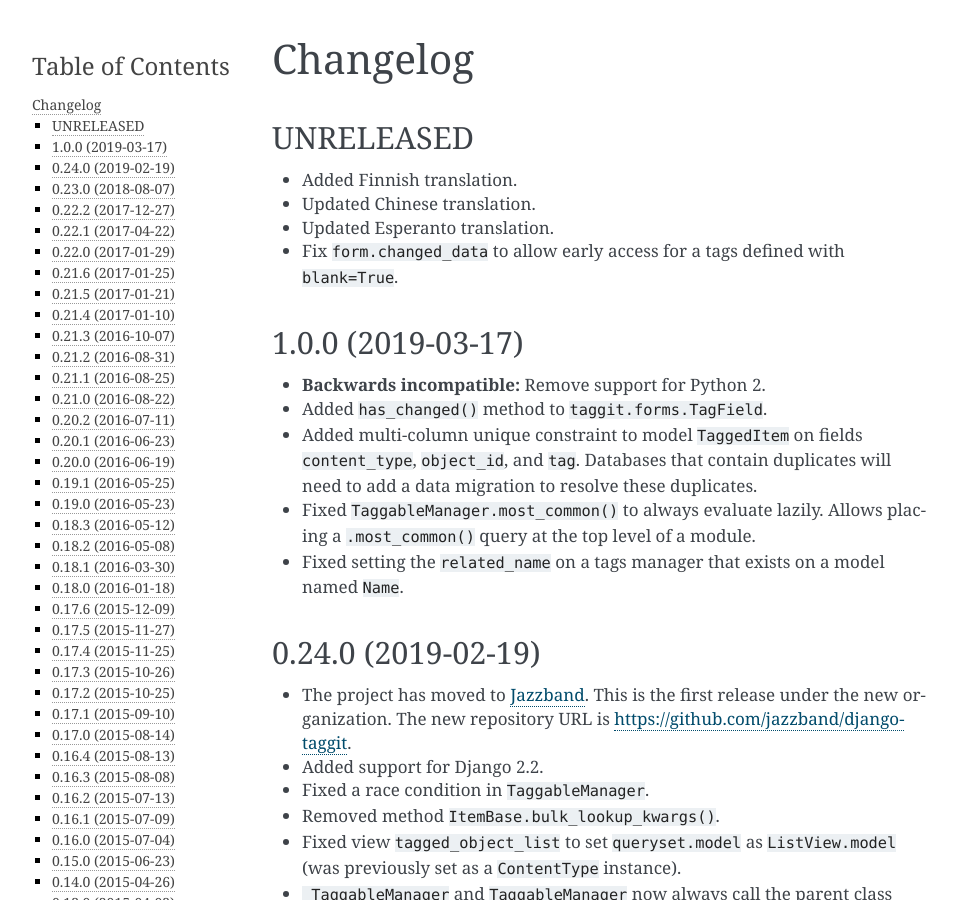
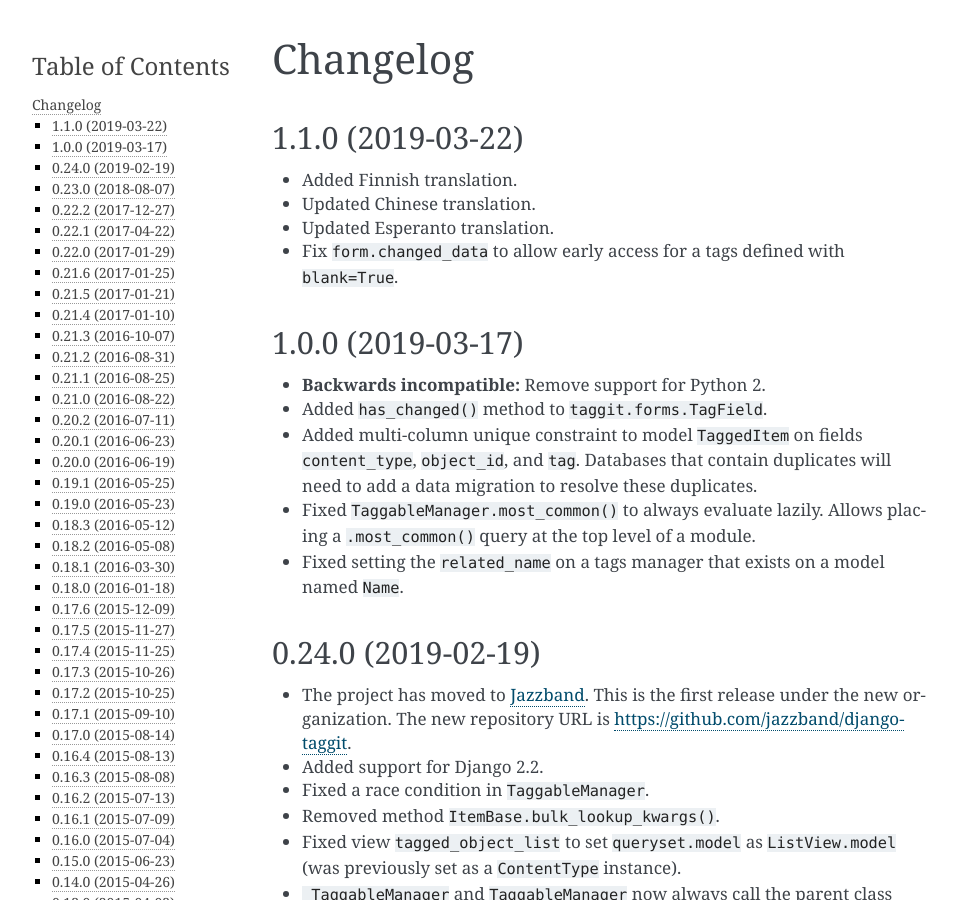
Before and after one commit to jazzband/django-taggit, a Sphinx documentation site: the page built from docs/changelog.rst, in a window 1280 px wide and 900 px high. Shown: the whole window, without its empty margins (148-1105 px from the left). Built offline with Sphinx 7.4.7, drawn with Linux system fonts in a browser that asks for light colours.

Commit message:
Prepare for the next release

```diff
--- a/CHANGELOG.rst
+++ b/CHANGELOG.rst
@@ -1,8 +1,8 @@
 Changelog
 =========
 
-UNRELEASED
-~~~~~~~~~~
+1.1.0 (2019-03-22)
+~~~~~~~~~~~~~~~~~~
 
 * Added Finnish translation.
 * Updated Chinese translation.
--- a/docs/conf.py
+++ b/docs/conf.py
@@ -6,9 +6,9 @@
 copyright = "Alex Gaynor and individual contributors."
 
 # The short X.Y version.
-version = "1.0"
+version = "1.1"
 # The full version, including alpha/beta/rc tags.
-release = "1.0.0"
+release = "1.1.0"
 
 intersphinx_mapping = {
     "django": (
```
